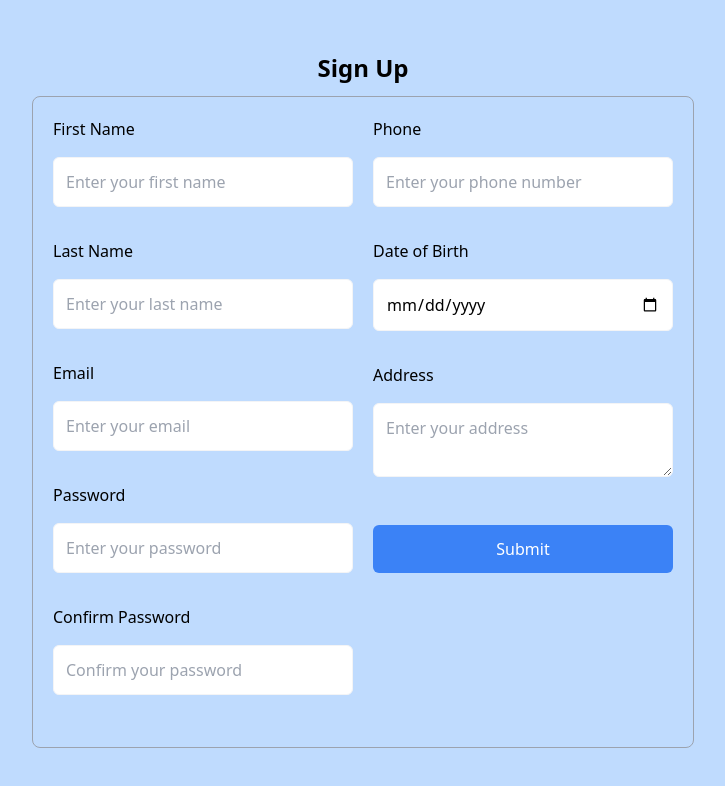
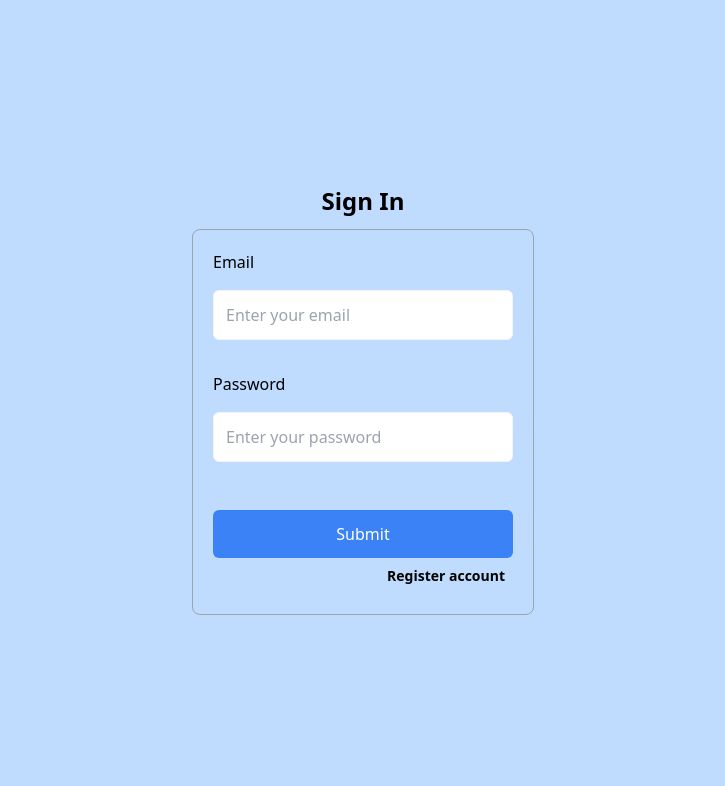
Before and after one commit to LocNguyenSGU/Calligo-FE, a React (Vite) app: page / in a window 1280 px wide. Shown: the top 786 px of the page, without its empty margins (277-1002 px from the left). Built offline with nearby package versions, Linux system fonts and the light colour scheme.

Commit message:
style, feat: form signin; config router(signin, signup, home, protect route); logic api login

```diff
--- a/package.json
+++ b/package.json
@@ -13,9 +13,11 @@
   "dependencies": {
     "@ant-design/icons": "^5.6.0",
     "antd": "^5.23.2",
+    "axios": "^1.7.9",
     "formik": "^2.4.6",
     "react": "^18.3.1",
     "react-dom": "^18.3.1",
+    "react-router-dom": "^7.1.3",
     "yup": "^1.6.1"
   },
   "devDependencies": {
--- a/src/App.jsx
+++ b/src/App.jsx
@@ -1,12 +1,16 @@
 import './output.css';
 import './output.css?v=1.0';
 import HomeScreen from './pages/logged_in/user/HomeScreen';
+import LoginScreen from './pages/LoginScreen';
 import SignUpScreen from './pages/SignUpScreen';
+import AppRouter from './routers/AppRouter';
 const App = () => {
   return (
     <div>
         {/* <HomeScreen></HomeScreen> */}
-        <SignUpScreen></SignUpScreen>
+        {/* <SignUpScreen></SignUpScreen> */}
+        {/* <LoginScreen></LoginScreen> */}
+        <AppRouter></AppRouter>
     </div>
   );
 };
--- /dev/null
+++ b/src/api/authApi.js
@@ -0,0 +1,12 @@
+import axios from '../utils/axiosConfig';
+const authApi = {
+    login: async (credentials) => {
+        const response = axios.post('/api/v1/auth/login', credentials)
+        return response.data;
+    },
+    register: async (data) => {
+        const response = await axios.post('api/v1/auth/register', data);
+        return response.data;
+    },
+}
+export default authApi;
--- /dev/null
+++ b/src/components/SignInForm/SignInForm.jsx
@@ -0,0 +1,78 @@
+import { Formik, Form, Field, ErrorMessage } from 'formik';
+import { useNavigate } from 'react-router-dom';
+import * as Yup from 'yup';
+import authService from '../../services/authService';
+
+const SignInForm = () => {
+    const navigate = useNavigate();
+    const handleSignIn = async (values) => {
+        try {
+            const data = await authService.login(values);
+            console.log('Data ~ login ~ handleSignin: ', data);
+        } catch (error) {
+            alert(error.response?.data?.message || 'Failed to login');
+        }
+    }
+        return (
+            <div>
+                <Formik
+                    initialValues={{ email: '', password: '' }}
+                    onSubmit={handleSignIn}
+                    validationSchema={Yup.object({
+                        email: Yup.string().email('Invalid email address').required('Required'),
+                        password: Yup.string().required('Required'),
+                    })}
+                >
+                    {() => (
+                        <Form>
+                            <h1 className="text-2xl font-bold text-center mb-3">Sign In</h1>
+                            <div className="container-form max-w-[800px] mx-auto p-5 rounded-lg border border-gray-400">
+                                {/* Email */}
+                                <div className="flex flex-col gap-4 mb-4">
+                                    <label htmlFor="email" className="font-medium">Email</label>
+                                    <Field
+                                        type="email"
+                                        name="email"
+                                        placeholder="Enter your email"
+                                        className="p-3 w-[300px] rounded-md bg-white border border-gray-100"
+                                    />
+                                    <div className="text-red-500 text-sm">
+                                        <ErrorMessage name="email" />
+                                    </div>
+                                </div>
+
+                                {/* Password */}
+                                <div className="flex flex-col gap-4 mb-4">
+                                    <label htmlFor="password" className="font-medium">Password</label>
+                                    <Field
+                                        type="password"
+                                        name="password"
+                                        placeholder="Enter your password"
+                                        className="p-3 w-[300px] rounded-md bg-white border border-gray-100"
+                                    />
+                                    <div className="text-red-500 text-sm">
+                                        <ErrorMessage name="password" />
+                                    </div>
+                                </div>
+
+                                {/* Submit Button */}
+                                <button
+                                    type="submit"
+                                    className="w-full p-3 mt-4 text-white bg-blue-500 rounded-md"
+                                >
+                                    Submit
+                                </button>
+
+                                <span
+                                    className='font-bold text-sm block text-right p-2 cursor-pointer'
+                                    onClick={() => navigate('/signup')}
+                                >Register account</span>
+                            </div>
+                        </Form>
+                    )}
+                </Formik>
+            </div>
+        );
+    };
+
+    export default SignInForm;
--- a/src/components/SignUpForm/SignUpForm.jsx
+++ b/src/components/SignUpForm/SignUpForm.jsx
@@ -1,7 +1,9 @@
 import { Formik, Form, ErrorMessage, Field } from "formik";
+import { useNavigate } from "react-router-dom";
 import * as Yup from "yup";
 
 const SignUpForm = () => {
+    const navigate = useNavigate();
     return (
         <Formik
             initialValues={{
@@ -173,6 +175,15 @@ const SignUpForm = () => {
                         >
                             Submit
                         </button>
+
+                        {/* Cancel Button */}
+                        <button
+                            type="button"
+                            className="w-full p-3 mt-4 text-white bg-red-300 rounded-md border border-gray-200"
+                            onClick={() => navigate('/signin')}
+                        >
+                            Cancel
+                        </button>
                     </div>
                 </div>
 
--- a/src/output.css
+++ b/src/output.css
@@ -855,6 +855,11 @@ video {
   background-color: rgb(59 130 246 / var(--tw-bg-opacity, 1));
 }
 
+.bg-red-300 {
+  --tw-bg-opacity: 1;
+  background-color: rgb(252 165 165 / var(--tw-bg-opacity, 1));
+}
+
 .p-1 {
   padding: 0.25rem;
 }
@@ -907,6 +912,10 @@ video {
 
 .text-center {
   text-align: center;
+}
+
+.text-right {
+  text-align: right;
 }
 
 .text-lg {
--- a/src/pages/LoginScreen.jsx
+++ b/src/pages/LoginScreen.jsx
@@ -0,0 +1,11 @@
+import SignInForm from '../components/SignInForm/SignInForm.jsx';
+
+const LoginScreen = () => {
+    return (
+        <div className='bg-blue-200 h-screen flex justify-center items-center p-4'>
+            <SignInForm></SignInForm>
+        </div>
+    );
+};
+
+export default LoginScreen;
--- /dev/null
+++ b/src/routers/AppRouter.jsx
@@ -0,0 +1,22 @@
+import { BrowserRouter, Routes, Route } from 'react-router-dom';
+import HomeScreen from '../pages/logged_in/user/HomeScreen';
+import LoginScreen from '../pages/LoginScreen';
+import SignUpScreen from '../pages/SignUpScreen';
+
+const AppRouter = () => {
+    return (
+        <div>
+            <BrowserRouter>
+                <Routes>
+                    <Route path="/home" element={<HomeScreen />} />
+                    <Route path="/" element={<LoginScreen />} />
+                    <Route path="/signin" element={<LoginScreen />} />
+                    <Route path="/signup" element={<SignUpScreen />} />
+                    <Route path="*" element={<div>404 - Page Not Found</div>} />
+                </Routes>
+            </BrowserRouter>
+        </div>
+    );
+};
+
+export default AppRouter;
--- /dev/null
+++ b/src/routers/ProtectedRoute.jsx
@@ -0,0 +1,11 @@
+import React from 'react';
+
+const ProtectedRoute = ({element: Component, ...rest}) => {
+    return (
+        <div>
+
+        </div>
+    );
+};
+
+export default ProtectedRoute;
--- /dev/null
+++ b/src/services/authService.js
@@ -0,0 +1,20 @@
+import authApi from "../api/authApi";
+
+const authService = {
+    login: async (credentials) => {
+        const response = await authApi.login(credentials);
+        console.log("Response ~ login: ", response);
+    },
+    register: async (data) => {
+        const response = await authApi.register(data);
+        console.log("Response ~ register: ", response);
+    },
+    logout: () => {
+        localStorage.removeItem('token');
+    },
+    isAuthenticated: () => {
+        return localStorage.getItem('token') ? true : false;
+    }
+
+}
+export default authService;
--- /dev/null
+++ b/src/utils/axiosConfig.js
@@ -0,0 +1,17 @@
+import axios from 'axios';
+
+const instance = axios.create({
+    baseURL: 'http://localhost:8089/api', // Thay bằng URL của bạn
+    headers: { 'Content-Type': 'application/json' },
+});
+
+// Gắn token vào mỗi request nếu cần
+instance.interceptors.request.use((config) => {
+    const token = localStorage.getItem('token'); // Lấy token từ localStorage
+    if (token) {
+        config.headers.Authorization = `Bearer ${token}`;
+    }
+    return config;
+});
+
+export default instance;
```
Also changed, not shown: 1 other file (tests, documents, lock files or other folders).
